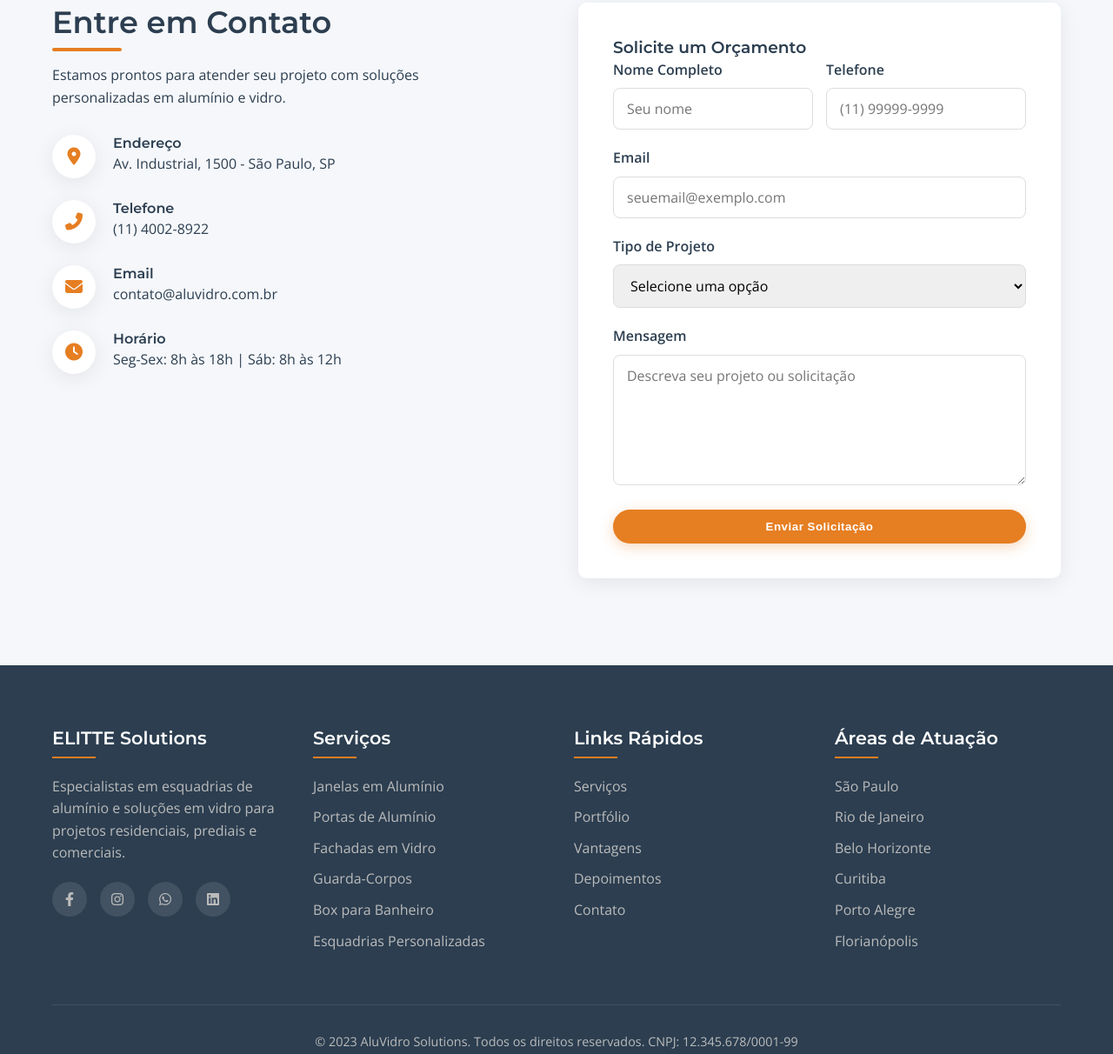
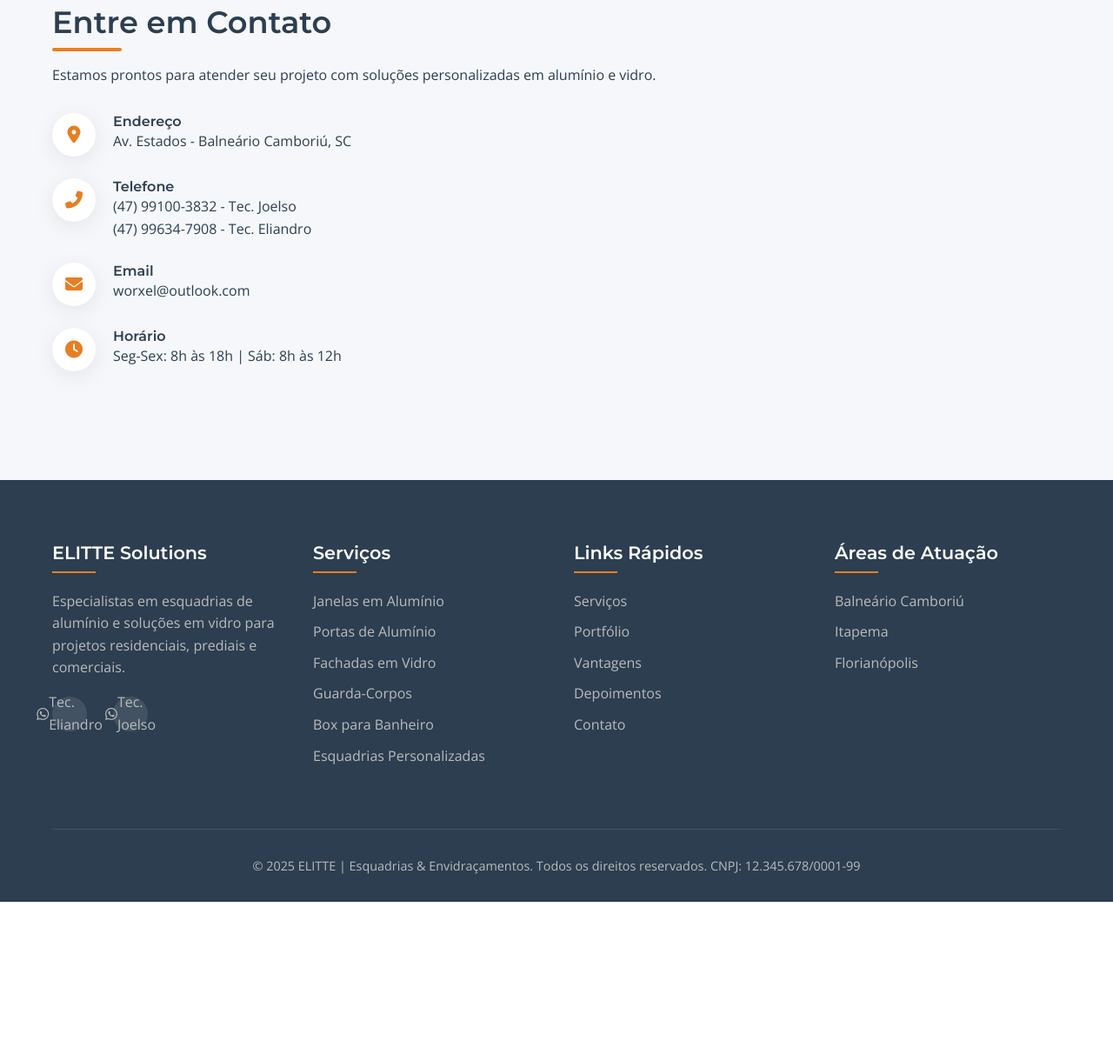
Before and after one commit to SABSInc/Elitte-Esquadrias, a plain HTML site: page index.html in a window 1280 px wide. Shown: the part 4778-5990 px from the top of the page at 87% size. After the commit the page ends 5815 px from the top, so only its background shows below. Drawn offline with nearby package versions, Linux system fonts and the light colour scheme.

Commit message:
Add files via upload

```diff
--- a/index.html
+++ b/index.html
@@ -692,7 +692,19 @@
             display: flex;
             align-items: flex-start;
             margin-bottom: 25px;
+            text-decoration: none;
         }
+
+        .contact-item  a {
+            display: flex;
+            align-items: flex-start;
+            /* margin-bottom: 25px; */
+            text-decoration: none;
+            color: #2c3e50;
+        }
+
+
+
 
         .contact-icon {
             min-width: 50px;
@@ -1176,7 +1188,7 @@
                         </div>
                         <div class="client-details">
                             <h4>Carlos Mendonça</h4>
-                            <p>Arquiteto - SP Design Office</p>
+                            <p>Arquiteto - SC Design Office</p>
                         </div>
                     </div>
                 </div>
@@ -1210,7 +1222,7 @@
                             </div>
                             <div>
                                 <h4>Endereço</h4>
-                                <p>Av. Industrial, 1500 - São Paulo, SP</p>
+                                <p>Av. Estados - Balneário Camboriú, SC</p>
                             </div>
                         </div>
 
@@ -1220,7 +1232,8 @@
                             </div>
                             <div>
                                 <h4>Telefone</h4>
-                                <p>(11) 4002-8922</p>
+                                <a href="https://wa.me/5547991003832"><p>(47) 99100-3832 - Tec. Joelso</p></a>
+                                <a href="https://wa.me/5547996347908"><p>(47) 99634-7908 - Tec. Eliandro</p></a>
                             </div>
                         </div>
 
@@ -1230,7 +1243,7 @@
                             </div>
                             <div>
                                 <h4>Email</h4>
-                                <p>contato@aluvidro.com.br</p>
+                                <p>worxel@outlook.com</p>
                             </div>
                         </div>
 
@@ -1246,9 +1259,9 @@
                     </div>
                 </div>
 
-                <div class="contact-form">
-                    <h3>Solicite um Orçamento</h3>
-                    <form>
+                <!-- <div class="contact-form">
+                    <h3>Solicite um Orçamento</h3> -->
+                    <!-- <form>
                         <div class="form-row">
                             <div class="form-group">
                                 <label for="name">Nome Completo</label>
@@ -1282,7 +1295,7 @@
 
                         <button type="submit" class="cta-button" style="width:100%;">Enviar Solicitação</button>
                     </form>
-                </div>
+                </div>-->
             </div>
         </div>
     </section>
@@ -1295,10 +1308,15 @@
                     <h3>ELITTE Solutions</h3>
                     <p>Especialistas em esquadrias de alumínio e soluções em vidro para projetos residenciais, prediais e comerciais.</p>
                     <div class="social-links">
-                        <a href="#"><i class="fab fa-facebook-f"></i></a>
-                        <a href="#"><i class="fab fa-instagram"></i></a>
-                        <a href="#"><i class="fab fa-whatsapp"></i></a>
-                        <a href="#"><i class="fab fa-linkedin"></i></a>
+                        <!-- <a href="#"><i class="fab fa-facebook-f"></i></a> -->
+                        <!-- <a href="https://wa.me/5547996347908"><i class="fab fa-instagram"></i></a> -->
+                        <a href="https://wa.me/5547996347908" target="_blank"  alt="Técnico Eliandro"><i class="fab fa-whatsapp"></i>Tec. Eliandro</a>
+                        <br>
+                        <br>
+                        <br>
+                        <br>
+                        <a href="https://wa.me/5547991003832" target="_blank" alt="Técnico Joelso"><i class="fab fa-whatsapp"></i>Tec. Joelso</a>
+                        <!-- <a href="#"><i class="fab fa-linkedin"></i></a> -->
                     </div>
                 </div>
 
@@ -1323,17 +1341,14 @@
 
                 <div class="footer-column">
                     <h3>Áreas de Atuação</h3>
-                    <a href="#">São Paulo</a>
-                    <a href="#">Rio de Janeiro</a>
-                    <a href="#">Belo Horizonte</a>
-                    <a href="#">Curitiba</a>
-                    <a href="#">Porto Alegre</a>
+                    <a href="#">Balneário Camboriú</a>
+                    <a href="#">Itapema</a>
                     <a href="#">Florianópolis</a>
                 </div>
             </div>
 
             <div class="copyright">
-                <p>&copy; 2023 AluVidro Solutions. Todos os direitos reservados. CNPJ: 12.345.678/0001-99</p>
+                <p>&copy; 2025 ELITTE | Esquadrias & Envidraçamentos. Todos os direitos reservados. CNPJ: 12.345.678/0001-99</p>
             </div>
         </div>
     </footer>
```
